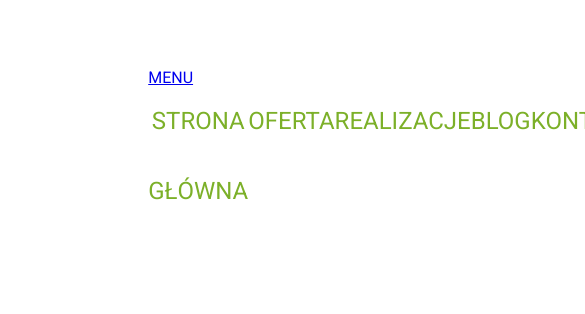
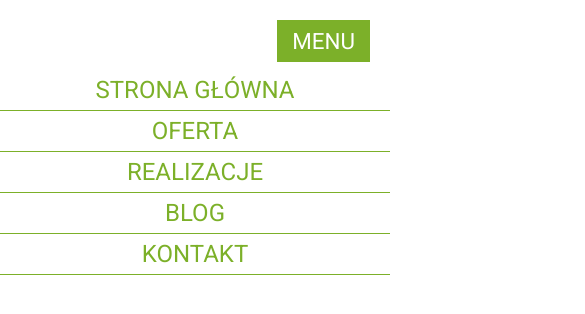
Before and after one commit to TomaszKowlski/gardentru, a plain HTML site: page index.html in a window 390 px wide. Shown: the top 314 px of the page, 585 px wide, since content can reach past the window. Drawn offline with Linux system fonts and the light colour scheme.

Commit message:
Update style.css

```diff
--- a/css/style.css
+++ b/css/style.css
@@ -1,52 +1,43 @@
 body {
 background-color: #fff;
 font-family: 'Roboto', sans-serif;
-	font-size: 62, 5%;
+font-size: 62,5%;
 }
-
-.floatfix: after {
-	content: '';
+.floatfix:after {
+content:'';
 display: block;
 clear: both;
 }
-
 .contener {
 width: 80%;
 max-width: 1100px;
 margin: 0 auto;
 }
-
 header h1 {
 float: left;
 width: 35%;
 min-width: 200px;
 }
-
 header h1 a {
 display: block;
 width: 200px;
 height: 60px;
 margin: 5px 0;
 text-indent: -999em;
-	background: URL("../images/logo.png")
-	top left no-repeat;
+background: URL("../images/logo.png") top left no-repeat;
 }
-
 header nav {
 float: right;
 width: 65%;
 }
-
 header nav ul {
 display: table;
-	width: 100%; /* 100% z 65% */
+width: 100%;
 }
-
 header nav ul li {
 display: table-cell;
 }
-
-header nav ul li a { /* Przed najechaniem kursorem */
+header nav ul li a{
 display: block;
 height: 70px;
 line-height: 70px;
@@ -56,8 +47,53 @@ header nav ul li a { /* Przed najechaniem kursorem */
 text-align: center;
 text-decoration: none;
 }
-
-header nav ul li a:hover { /* Po najechaniu kursorem */
+header nav ul li a:hover {
 background: #7cb029;
 color: #fff;
 }
+/*-------MENU SWITCH----------*/
+.switch {
+display: none;
+background-color: #7cb029;
+color: #fff;
+padding: 10px 15px;
+float: right;
+font-size: 1.4em;
+text-decoration: none;
+}
+/*-------MAX-WIDTH 1024-------*/
+@media screen and (max-width: 1024px) {
+.contener {
+width: 90%;
+}
+}
+/*-------MAX-WIDTH 768-------*/
+@media screen and (max-width: 768px) {
+.contener {
+width: 95%;
+}
+header nav {
+width: 100%;
+}
+}
+/*-------MAX-WIDTH 480-------*/
+@media screen and (max-width: 480px) {
+.contener {
+width: 100%;
+}
+.switch {
+display: block;
+position: absolute;
+top: 20px;
+right: 20px;
+}
+header nav ul li {
+display: block;
+width: 100%;
+}
+header nav ul li a {
+height: 40px;
+line-height: 40px;
+border-bottom: 1px solid #7cb029;
+}
+}
```
Lines whose indentation alone changed are shown as unchanged.
